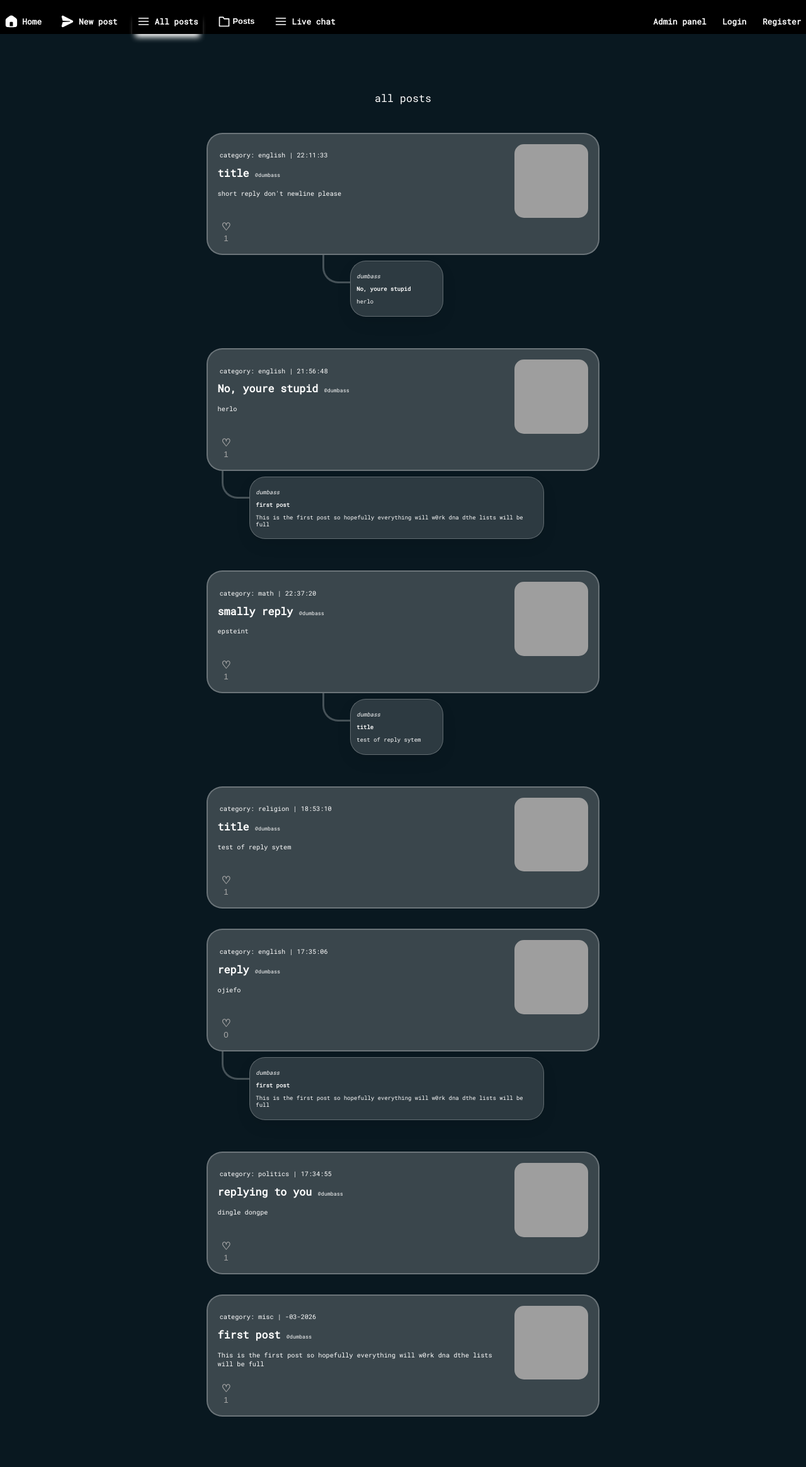
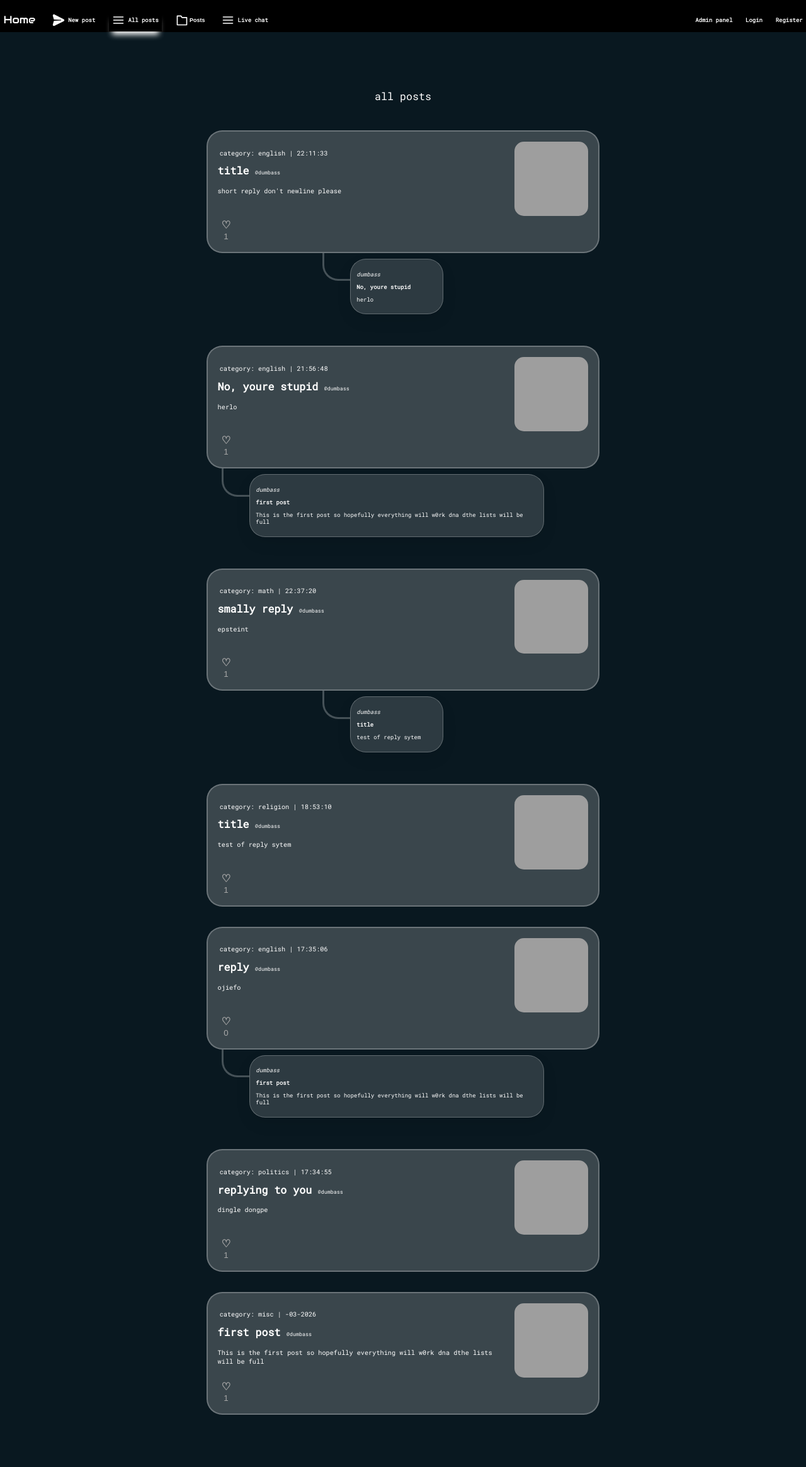
Before and after one commit to MooseZ690/message, a Flask app: page /allposts in a window 1280 px wide. Shown: the whole page at 63% size. After the commit the page ends 2247 px from the top, so only its background shows below. Run offline with Flask 3, Linux system fonts and the light colour scheme; data comes from the database, SQL or seed files in the repository; both versions use the stored data as it was after the commit; some web fonts are replaced; grey boxes are pictures that could not be loaded.

Commit message:
started consolidating sql statements in app.py and making most templates more similar - easier to implement code later on

```diff
--- a/app.py
+++ b/app.py
@@ -1,9 +1,17 @@
+#-----------------#
+#-----MODULES-----#
+#-----------------#
+
 from flask import Flask, g, render_template, request, redirect, url_for, session, jsonify
 from flask_socketio import SocketIO, emit
 import logging, sqlite3, datetime, random
 from datetime import datetime
 from werkzeug.security import generate_password_hash, check_password_hash
 from datetime import datetime, timedelta
+
+#-----------------------------------------#
+#-----CONNECTING/CONFIGURING DATABASE-----#
+#-----------------------------------------#
 
 DATABASE = 'database.db'
 #sets the variable DATABASE as the file database.db
@@ -42,34 +50,48 @@ def query_db(query, args=(), one=False):
     return (rv[0] if rv else None) if one else rv
     #if first argument == True return only the first result, otherwise return all results
 
-@app.route("/") #creates the home route for the flask app
-def home():
-    sql = """
+#------------------------#
+#-----SQL STATEMENTS-----#
+#------------------------#
+
+sql = """
         SELECT posts.title, posts.content, users.name, posts.imageurl, cat.name, posts.time, posts.id, posts.reply, cat.id
         FROM posts
         JOIN cat ON posts.categoryid = cat.id
         JOIN users on posts.user_id = users.id
         ORDER BY posts.time DESC;
         """
-        #sql statement to return all posts from the database
+        #return all posts from the posts table
+
+likes = """
+        SELECT liker_id, postid FROM likes;
+        """
+        #return all relevant data from the likes table
+
+#--------------------#
+#-----APP ROUTES-----#
+#--------------------#
+
+@app.route("/") #creates the home route for the flask app
+def home():
     userssql = """
         SELECT users.id, users.name
         FROM users
         ORDER BY users.id ASC;
         """
-        #sql statement to get user info
+        #get user info
     comments = """
         SELECT * FROM comments;
         """
-        #sql statement to get comments on posts
+        #get comments on posts
     likes = """
         SELECT liker_id, postid FROM likes;
         """
-        #sql statement to get all info from likes table
+        #get all info from likes table
     categories = """
         SELECT * FROM cat;
         """
-        #sql statement to get all info from category table
+        #get all info from category table
     likes = query_db(likes)
     users = query_db(userssql)
     results = query_db(sql)
@@ -79,19 +101,10 @@ def home():
 
 @app.route("/allposts")
 def allposts():
-    sql = """
-    SELECT posts.title, posts.content, users.name, posts.imageurl, cat.name, posts.id, posts.time, posts.reply
-    FROM posts
-    JOIN cat ON posts.categoryid = cat.id
-    JOIN users ON posts.user_id = users.id
-    ORDER BY posts.time DESC;
-    """
-    #sql statement to return all relevant info from posts table
-
     likes = """
         SELECT liker_id, postid FROM likes;
         """
-    #sql statement to get all info from likes table
+    #get all info from likes table
     likes = query_db(likes)
     results = query_db(sql)
     return render_template("allposts.html", results=results, likes=likes, today=datetime.now().strftime("%Y-%m-%d"))
@@ -102,7 +115,7 @@ def like(id):
     liker_id = session.get('user_id')
     #sets gets the current user, also the one liking the post
     sql = "SELECT * FROM likes;"
-    #sql statement to get all info from likes table
+    #get all info from likes table
     likes = query_db(sql)
     for row in likes:
         if row[2] == id and row[1] == liker_id:
@@ -211,7 +224,7 @@ def newpost(id=None):
     JOIN users ON posts.user_id = users.id
     ORDER BY posts.time DESC;
     """
-    #sql statement to get all relevant info from posts table
+    #get all relevant info from posts table
     results = query_db(sql)
 
     if "user_id" not in session:
@@ -247,7 +260,7 @@ def newpost(id=None):
         #send user back to homepage after posting
     else:
         sql = "SELECT * FROM cat"
-        #sql statement to get all info from categories table
+        #get all info from categories table
         categories = query_db(sql)
 
         return render_template(
@@ -295,10 +308,11 @@ def category(id):
     WHERE posts.categoryid = ?
     ORDER BY posts.time DESC;
         """
+    #get all posts with a specific category ID
     cat = """
         SELECT cat.name FROM cat WHERE cat.id = ?
     """
-        #sql statement to return posts info where category id is selected by the user
+        #return posts info where category id is selected by the user
     likes = """
         SELECT liker_id, postid FROM likes;
         """
@@ -358,7 +372,7 @@ def follow(followed_id):
     sql = """
         SELECT * FROM following;
     """
-    #sql statement to get all data from following table
+    #get all data from following table
     results = query_db(sql)
     for row in results:
         if row[0] == follower_id and row[1] == followed_id:
@@ -418,9 +432,9 @@ def livechat():
         SELECT chat.message, chat.time, users.name
         FROM chat
         JOIN users ON chat.user_id = users.id
-        ORDER BY chat.id ASC
-        LIMIT 100;
+        ORDER BY chat.id ASC;
     """
+    #
     messages = query_db(sql)
 
     return render_template("livechat.html", messages=messages)
--- a/static/style.css
+++ b/static/style.css
@@ -1,6 +1,7 @@
 @import url('https://fonts.googleapis.com/css2?family=Bitcount+Grid+Double&display=swap');
 @import url('https://fonts.googleapis.com/css2?family=Playfair+Display&display=swap');
 @import url('https://fonts.googleapis.com/css2?family=Roboto+Mono&display=swap');
+@import url('https://fonts.googleapis.com/css2?family=Audiowide&display=swap');
 
 /* Global styling */
 :root{
@@ -13,7 +14,8 @@
     --sidebar-font-size:0.8vw;
     --reply-font:calc(0.5vh + 0.5vw);
     --reply-line:calc(2vh + 2vw);
-    --navbar-font-size:1vw;
+    --navbar-font-size:0.7vw;
+    --navbar-title-size:1.3vw;
 }
 
 
@@ -35,7 +37,6 @@ a{
 }
 
 /* Navbar */
-
 .navbar{
     display:flex;
     align-items:center;
@@ -51,6 +52,16 @@ a{
     gap:1em;
 }
 
+.title{
+    font-size:var(--navbar-title-size);
+    display:flex;
+    justify-content:center;
+    align-items:center;
+    font-weight:550;
+    font-family:"Audiowide";
+    color:white;
+    border:none;
+}
 
 .nav-right{
     margin-left:auto;
@@ -462,8 +473,6 @@ a{
     padding:0.25em;
 }
 
-.container{
-}
 
 .chat-input-box{
     background:var(--box-background);
--- a/templates/allposts.html
+++ b/templates/allposts.html
@@ -1,13 +1,12 @@
 {% extends "layout.html" %}
 {% block body %}
 <div class="centered-content">
+    <div class="home-wrapper">
         <h1>all posts</h1>
         {% for item in results %}
-    <a href="{{ url_for('newpost', id=item[5]) }}" class="post-container">
-        <!-- Puts the post in a clickable centered element -->
-
+        <a href="{{ url_for('newpost', id=item[6]) }}" class="post-container">
             <div class="post-text">
-            <h2 class='category-box'>category: {{item[4]}} | {{item[6][10:]}}</h2><br>
+                <h2 class='category-box'>category: {{item[4]}} | {{item[5][10:]}}</h2><br>
                 <h1>{{item[0]}}</h1>
                 <h3>@{{item[2]}}</h3><br>
                 <h2>{{item[1]}}</h2>
@@ -17,10 +16,10 @@
                 <img src="{{ item[3] }}" alt="{{ item[0] }}">
             </div>
             {% endif %}
-        {% set postlikes = 0 %}
-        {% set ns = namespace(postlikes=0) %}
+            {% set ns = namespace(postlikes=0, liked=False) %}
+
             {% for row in likes %}
-        {% if row[1] == item[5] %}
+            {% if row[1] == item[6] %}
             {% set ns.postlikes = ns.postlikes + 1 %}
             {% if row[0] == session['user_id'] %}
             {% set ns.liked = True %}
@@ -30,13 +29,13 @@
 
             {% if session['username'] %}
             {% if ns.liked %}
-        <form action="/unlike/{{ item[5] }}" method="POST">
+            <form action="/unlike/{{ item[6] }}" method="POST">
                 <button type="submit" class="like-button">
                     <h1 style="color:red;">♥</h1>{{ ns.postlikes }}
                 </button>
             </form>
             {% else %}
-        <form action="/like/{{ item[5] }}" method="POST">
+            <form action="/like/{{ item[6] }}" method="POST">
                 <button type="submit" class="like-button">
                     <h1>♥</h1>{{ ns.postlikes }}
                 </button>
@@ -50,17 +49,18 @@
             </form>
             {% endif %}
         </a>
+
+        {# Only show reply if there actually is one #}
         {% if item[7] %}
         {% for post in results %}
-    {% if post[5] == item[7] %}
+        {% if post[6] == item[7] %}
         <div class="reply-decoration">
-        <div class="line">
-        </div>
-        <a class="reply-box" href="{{ url_for('newpost', id=item[7]) }}"> <!-- puts the reply in a clickable div -->
+            <div class="line"></div>
+            <a class="reply-box" href="{{ url_for('newpost', id=item[7]) }}">
                 <div class="post-text">
-                <p><i>{{post[2]}}</i></p>
-                <b>{{post[0]}}</b>
-                <p>{{post[1]}}</p>
+                    <p><i>{{ post[2] }}</i></p>
+                    <b>{{ post[0] }}</b>
+                    <p>{{ post[1] }}</p>
                 </div>
             </a>
         </div>
@@ -69,4 +69,5 @@
         {% endif %}
         {% endfor %}
     </div>
+</div>
 {% endblock %}
--- a/templates/layout.html
+++ b/templates/layout.html
@@ -20,10 +20,8 @@
                 {% set button = 'top-button' %}
             {% endif %}
         <a href="/" class="{{button}}">
-            <svg xmlns="http://www.w3.org/2000/svg" viewBox="0 0 24 24" width="20" height="20">
-                <path d="M9.464 1.286C10.294.803 11.092.5 12 .5c.908 0 1.707.303 2.537.786.795.462 1.7 1.142 2.815 1.977l2.232 1.675c1.391 1.042 2.359 1.766 2.888 2.826.53 1.059.53 2.268.528 4.006v4.3c0 1.355 0 2.471-.119 3.355-.124.928-.396 1.747-1.052 2.403-.657.657-1.476.928-2.404 1.053-.884.119-2 .119-3.354.119H7.93c-1.354 0-2.471 0-3.355-.119-.928-.125-1.747-.396-2.403-1.053-.656-.656-.928-1.475-1.053-2.403C1 18.541 1 17.425 1 16.07v-4.3c0-1.738-.002-2.947.528-4.006.53-1.06 1.497-1.784 2.888-2.826L6.65 3.263c1.114-.835 2.02-1.515 2.815-1.977zM10.5 13A1.5 1.5 0 0 0 9 14.5V21h6v-6.5a1.5 1.5 0 0 0-1.5-1.5h-3z" fill="currentColor"/>
-            </svg>
-            &nbsp;Home
+
+            <div class="title">Home</div>
         </a>
 
         <!-- mew post -->
--- a/templates/livechat.html
+++ b/templates/livechat.html
@@ -1,8 +1,8 @@
 {% extends "layout.html" %}
 {% block body %}
 
+<script src="https://cdn.socket.io/4.7.5/socket.io.min.js"></script>
 <!-- imports socket.io so the page can send/receive live messages -->
-<script src="https://cdn.socket.io/4.7.5/socket.io.min.js"></script>
 <script>
 window.addEventListener("load", function () {
     //when the page loads
```
Also changed, not shown: database.db. Lines whose indentation alone changed are shown as unchanged.
